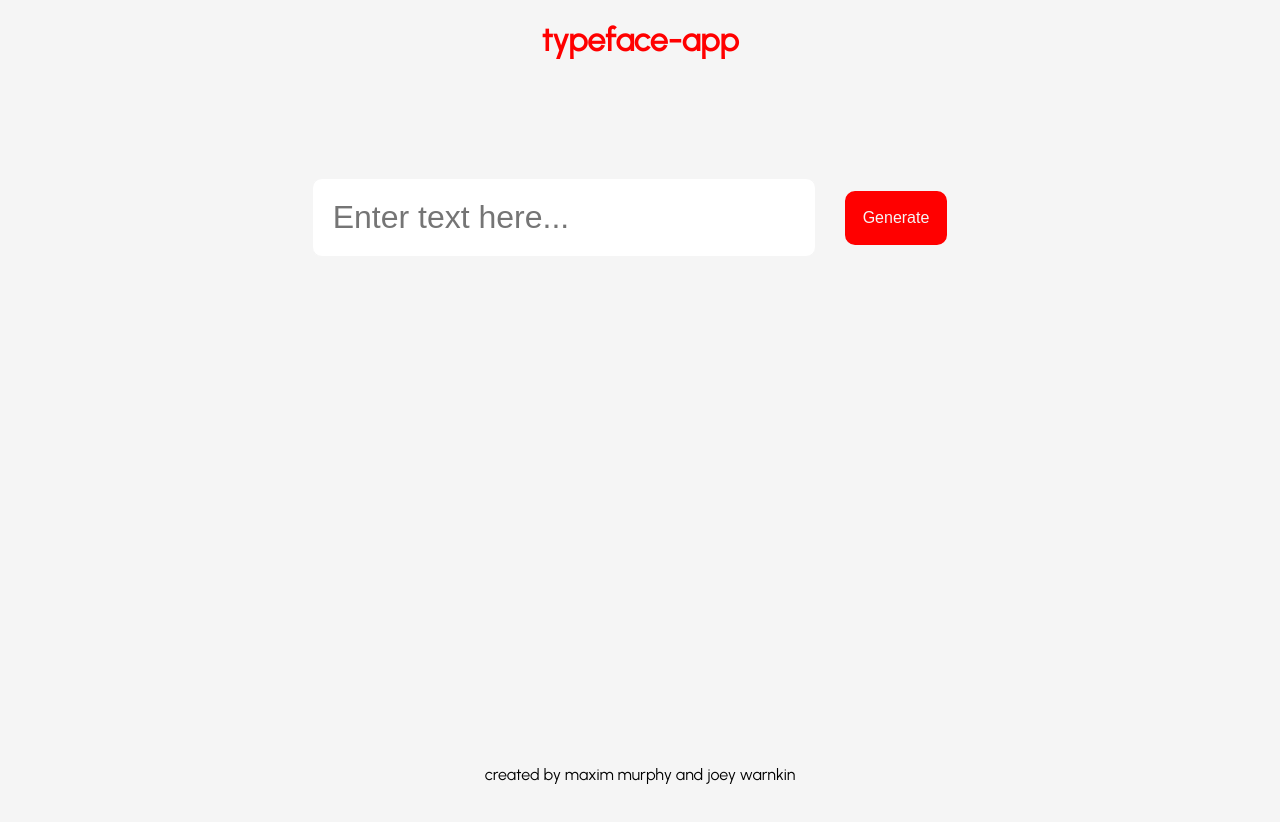
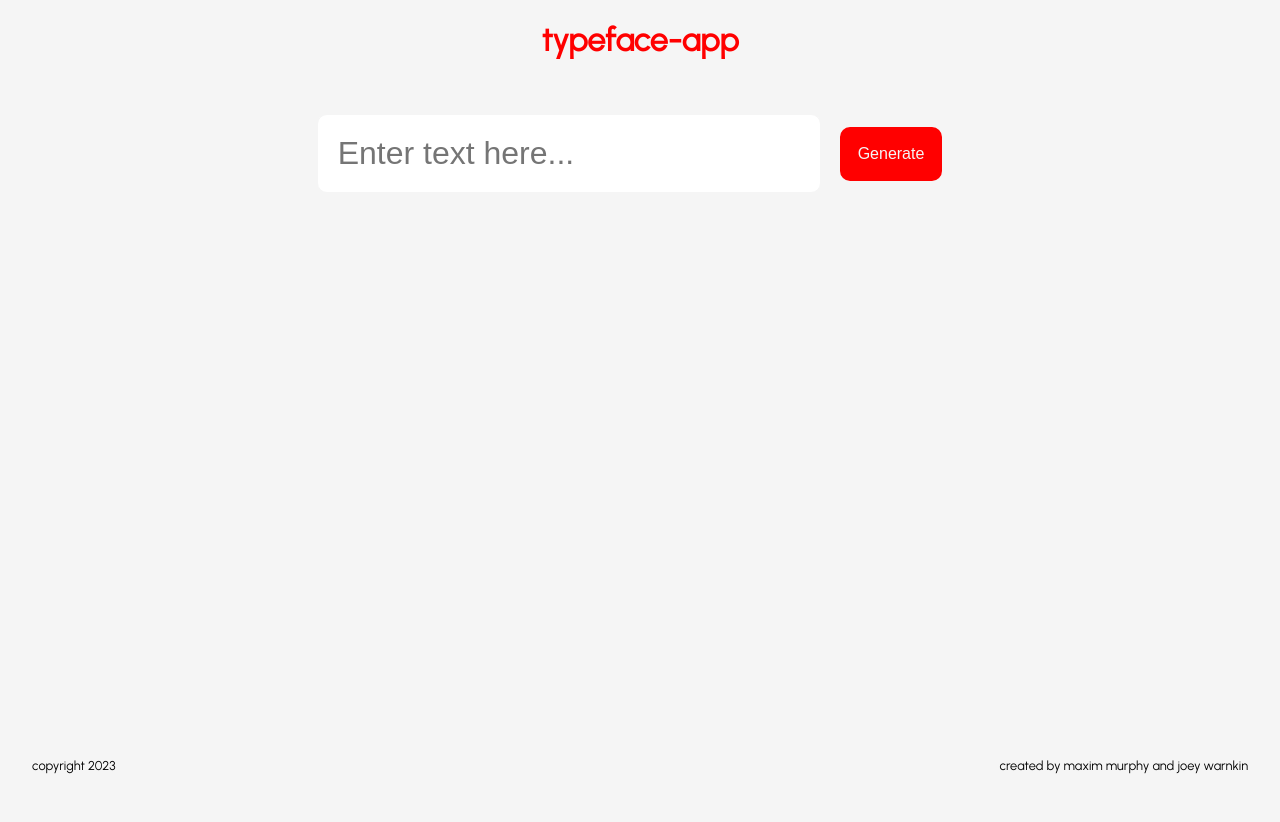
Before and after one commit to MaximMurphy/typeface-app, a SvelteKit app: page / in a window 1280 px wide. Shown: the top 822 px of the page. Before the commit the page ends 800 px from the top, so only its background shows below. Built offline with nearby package versions, Linux system fonts and the light colour scheme.

Commit message:
Initial working version

```diff
--- a/src/app.html
+++ b/src/app.html
@@ -19,11 +19,14 @@
 		text-align: center;
 		font-family: 'Urbanist', sans-serif;
 		font-size: 100%;
+		height: 100%;
+		margin: 0;
 	}
 	#everything {
 		display: flex;
 		flex-direction: column;
 		align-items: center;
-		height: 100%;
+		min-height: 100vh;
+		padding-bottom: 50px; /* Add padding for the footer */
 	}
 </style>
--- a/src/components/Download.svelte
+++ b/src/components/Download.svelte
@@ -0,0 +1,44 @@
+<script>
+	// @ts-nocheck
+
+	import html2canvas from 'html2canvas';
+
+	let handleClick = () => {
+		console.log('hello');
+
+		const element = document.querySelector('#text');
+		const scale = 4; // Increase scale value for higher quality
+
+		setTimeout(() => {
+			html2canvas(element, { scale }).then((canvas) => {
+				const dataURL = canvas.toDataURL('image/png');
+				const link = document.createElement('a');
+				link.href = dataURL;
+				link.download = `${element.innerText}.png`;
+				link.click();
+			});
+		}, 500);
+	};
+</script>
+
+<button id="download" on:click={handleClick}>Download</button>
+
+<style>
+	#download {
+		background-color: darkred;
+		color: whitesmoke;
+		width: fit-content;
+		height: fit-content;
+		padding: 15px;
+		border: solid;
+		border-color: darkred;
+		border-radius: 10px;
+		font-size: 1em;
+		display: none;
+	}
+	#download:hover {
+		cursor: pointer;
+		background-color: whitesmoke;
+		color: darkred;
+	}
+</style>
--- a/src/components/Generate.svelte
+++ b/src/components/Generate.svelte
@@ -4,20 +4,12 @@
 	import html2canvas from 'html2canvas';
 
 	let handleClick = () => {
-		console.log('hello');
+		const newElement = document.querySelector('#text');
+		const containerElement = document.querySelector('#container');
 
-		const element = document.querySelector('#everything');
-		const scale = 2; // Increase scale value for higher quality
-
-		setTimeout(() => {
-			html2canvas(element, { scale }).then((canvas) => {
-				const dataURL = canvas.toDataURL('image/png');
-				const link = document.createElement('a');
-				link.href = dataURL;
-				link.download = 'screenshot.png';
-				link.click();
-			});
-		}, 500);
+		document.querySelector('#text').style.display = 'block';
+		document.querySelector('#download').style.display = 'flex';
+		containerElement.parentNode.insertBefore(newElement, containerElement.nextSibling);
 	};
 </script>
 
@@ -34,6 +26,7 @@
 		border-color: red;
 		border-radius: 10px;
 		font-size: 1em;
+		margin-left: 25px;
 	}
 	button:hover {
 		cursor: pointer;
--- a/src/components/Input.svelte
+++ b/src/components/Input.svelte
@@ -1,10 +1,31 @@
 <script>
+	// @ts-nocheck
+
 	let text = '';
+	const handleInput = () => {
+		document.querySelector('#text').style.display = 'none';
+		document.querySelector('#download').style.display = 'none';
+	};
 </script>
 
-<form action=""><input id="input" placeholder="Enter text here..." bind:value={text} /></form>
+<form action="">
+	<input id="input" placeholder="Enter text here..." bind:value={text} on:input={handleInput} />
+</form>
+
+<p id="text">{text}</p>
 
 <style>
+	#text {
+		display: none;
+		margin-left: auto;
+		margin-right: auto;
+		width: 500px;
+		height: 500px;
+		flex-direction: column;
+		font-weight: bold;
+		text-align: center;
+		font-size: 7em;
+	}
 	form {
 		display: flex;
 		flex-direction: column;
--- a/src/components/layout/Footer.svelte
+++ b/src/components/layout/Footer.svelte
@@ -1,14 +1,18 @@
-<div class="footer"><p>created by maxim murphy and joey warnkin</p></div>
+<div id="footer">
+	<p>copyright 2023</p>
+	<p>created by maxim murphy and joey warnkin</p>
+</div>
 
 <style>
-	.footer {
+	#footer {
+		position: fixed;
+		bottom: 0;
+		width: 95%;
+		height: 50px;
 		display: flex;
-		flex-direction: column;
-		align-items: center;
-	}
-	p {
-		position: absolute;
-		bottom: 0;
+		flex-direction: row;
+		justify-content: space-between;
+		padding: 5px;
 		font-size: 0.8em;
 	}
 	/* For desktop: */
--- a/src/routes/+page.svelte
+++ b/src/routes/+page.svelte
@@ -1,4 +1,5 @@
 <script>
+	import Download from '../components/Download.svelte';
 	import Generate from '../components/Generate.svelte';
 	import Input from '../components/Input.svelte';
 	import Footer from '../components/layout/Footer.svelte';
@@ -6,9 +7,10 @@
 </script>
 
 <Header />
-<section class="content" id="main">
+<section class="content" id="container">
 	<Input />
 	<Generate />
+	<Download />
 </section>
 <Footer />
 
@@ -20,7 +22,7 @@
 		display: flex;
 		flex-direction: row;
 		align-items: center;
-		gap: 50px;
-		margin-top: 120px;
+		gap: 15px;
+		margin-top: 5%;
 	}
 </style>
```
